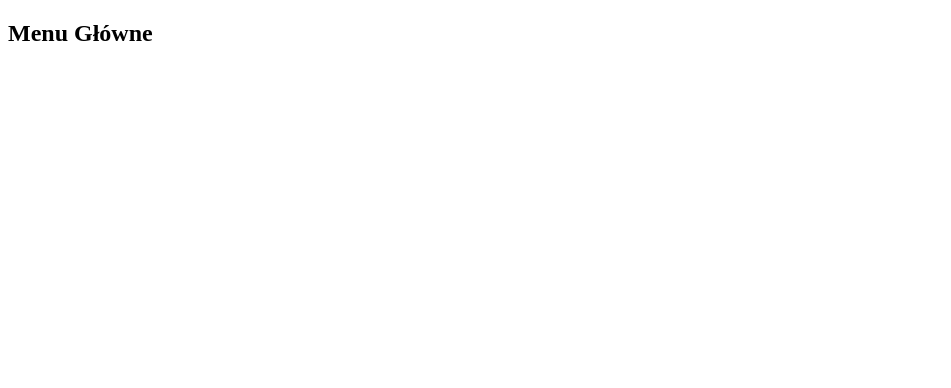
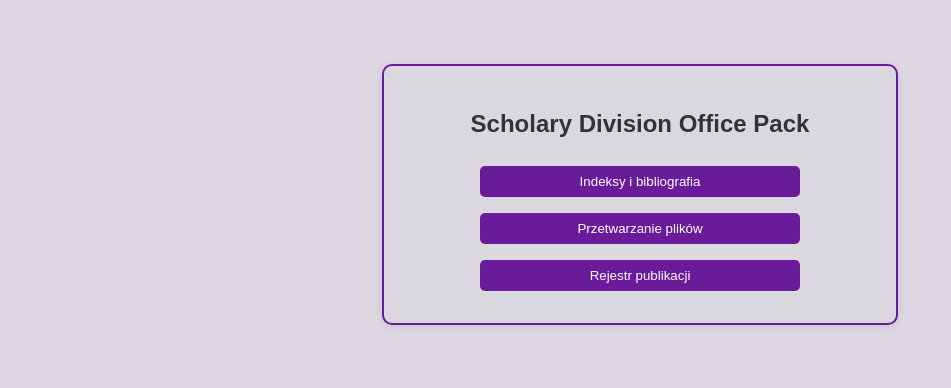
Before and after one commit to suchy-p/scholary_div_office_pack, a Django app: page / in a window 1280 px wide. Before the commit the part shown is almost empty. Shown: the top 388 px of the page, without its empty margins (0-951 px from the left). Run offline with Django 4.2, Linux system fonts and the light colour scheme.

Commit message:
main: main.html template and main.css stylesheet created.
Signed-off-by: Patryk Suchodolski <suchodolskipatryk@gmail.com>

```diff
--- /dev/null
+++ b/main/static/main/main.css
@@ -0,0 +1,46 @@
+body {
+    font-family: Arial, sans-serif;
+    background-color: #dfd8e3;
+    margin: 0;
+    padding: 2rem;
+}
+
+h2 {
+    text-align: center;
+    color: #333;
+    padding: 0.5rem;
+}
+
+h3 {
+    color: #fff;
+    text-align: center;
+}
+
+.button {
+    cursor: pointer;
+    background-color: #6a1b9a; /* Fioletowy kolor */
+    color: white;
+    padding: 0.5rem 1.5rem;
+
+    margin: 1rem auto; /* Margines górny i dolny w rem, auto na boki */
+    border: none;
+    border-radius: 5px;
+    cursor: pointer;
+    text-align: center;
+    display: block; /* Aby przyciski były w nowej linii */
+    text-decoration: none; /* Usunięcie podkreślenia */
+    width: 20rem;
+}
+
+.button:hover {
+    background-color: #4a148c; /* Ciemniejszy fiolet przy najechaniu */
+}
+
+.container {
+    border: 2px solid #6a1b9a; /* Obramowanie całej sekcji */
+    border-radius: 10px; /* Zaokrąglone rogi obramowania */
+    padding: 1rem; /* Padding wewnętrzny */
+    background-color: #dbd7de;
+    box-shadow: 0 2px 10px rgba(0, 0, 0, 0.1); /* Cień dla efektu głębi */
+    width: 30rem;
+    margin: 2rem auto; /* Margines górny i dolny w rem, auto na boki */
--- a/main/templates/main/main.html
+++ b/main/templates/main/main.html
@@ -1,10 +1,18 @@
+{% load static %}
+
 <!DOCTYPE html>
 <html lang="en">
 <head>
     <meta charset="UTF-8">
-    <title>Menu Główne</title>
+    <title>Scholary Division Office Pack</title>
+    <link rel="stylesheet" href="{% static 'main/main.css' %}">
 </head>
 <body>
-    <h2>Menu Główne</h2>
+    <div class="container">
+        <h2>Scholary Division Office Pack</h2>
+        <button class="button">Indeksy i bibliografia</button>
+        <button class="button">Przetwarzanie plików</button>
+        <button class="button">Rejestr publikacji</button>
+    </div>
 </body>
 </html>
--- a/main/urls.py
+++ b/main/urls.py
@@ -3,6 +3,5 @@ from django.urls import path
 from . import views
 
 urlpatterns = [
-    #path('', views.main_view)
     path('', views.MainView.as_view(), name='main')
 ]
```
